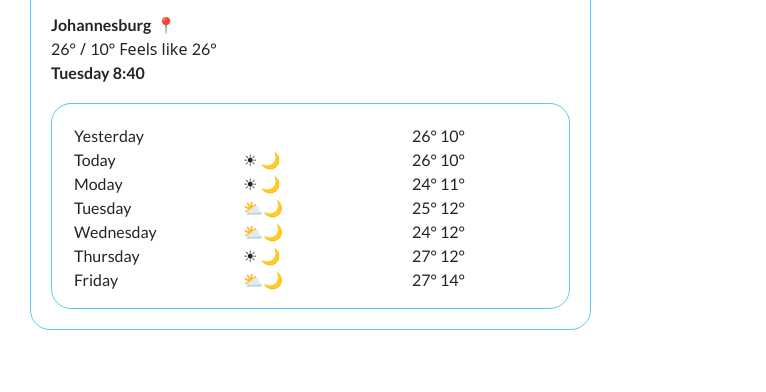
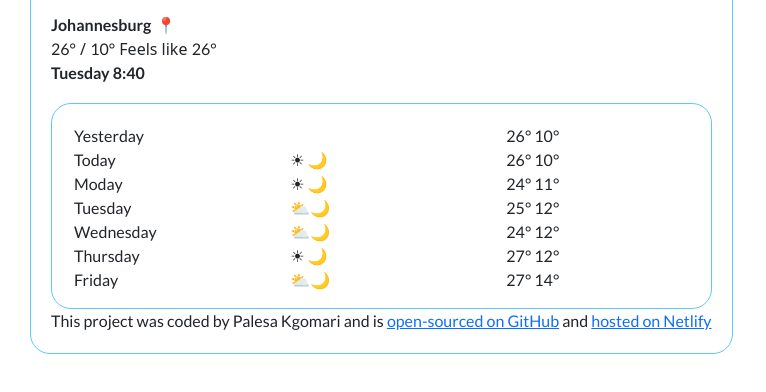
Before and after one commit to PalesaPK/sc-weather-app-project, a plain HTML site: page index.html in a window 1280 px wide. Shown: the part 248-640 px from the top of the page, without its empty margins (0-766 px from the left). Drawn offline with nearby package versions, Linux system fonts and the light colour scheme.

Commit message:
Added and styled footer

```diff
--- a/index.html
+++ b/index.html
@@ -99,6 +99,16 @@
         </div>
       </div>
     </div>
+    <span class="footer"
+      >This project was coded by Palesa Kgomari and is
+      <a href="https://github.com/PalesaPK/weather-app-project"
+        >open-sourced on GitHub</a
+      >
+      and
+      <a href="https://gleaming-granita-c9fe2d.netlify.app"
+        >hosted on Netlify</a
+      >
+    </span>
 
     <script src="src/index.js"></script>
   </body>
--- a/src/style.css
+++ b/src/style.css
@@ -101,3 +101,8 @@ img {
   font-weight: lighter 300;
   font-family: "Lato", sans-serif;
 }
+
+.footer {
+  font-weight: lighter 300;
+  font-family: "Lato", sans-serif;
+}
```
